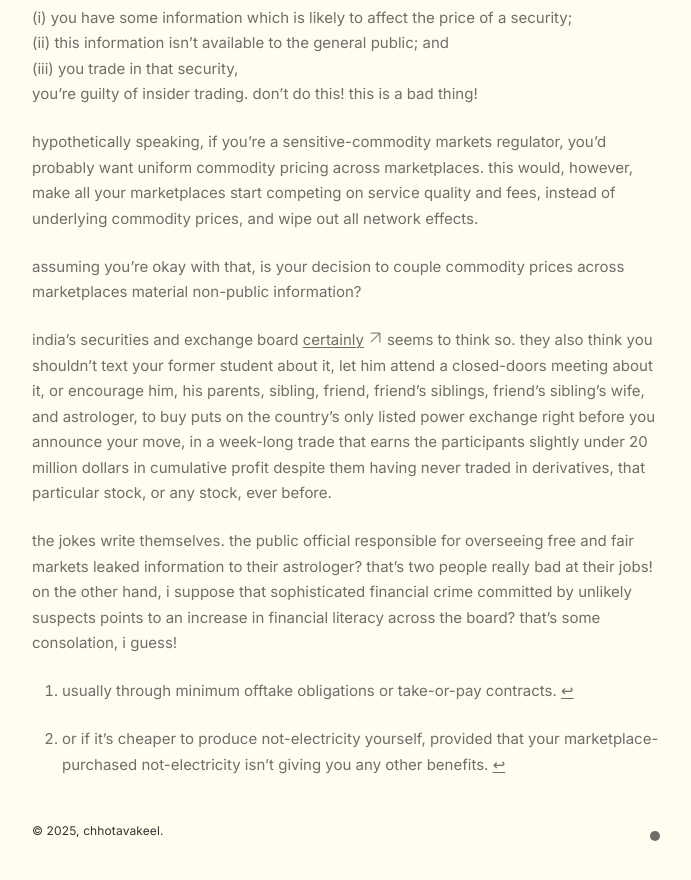
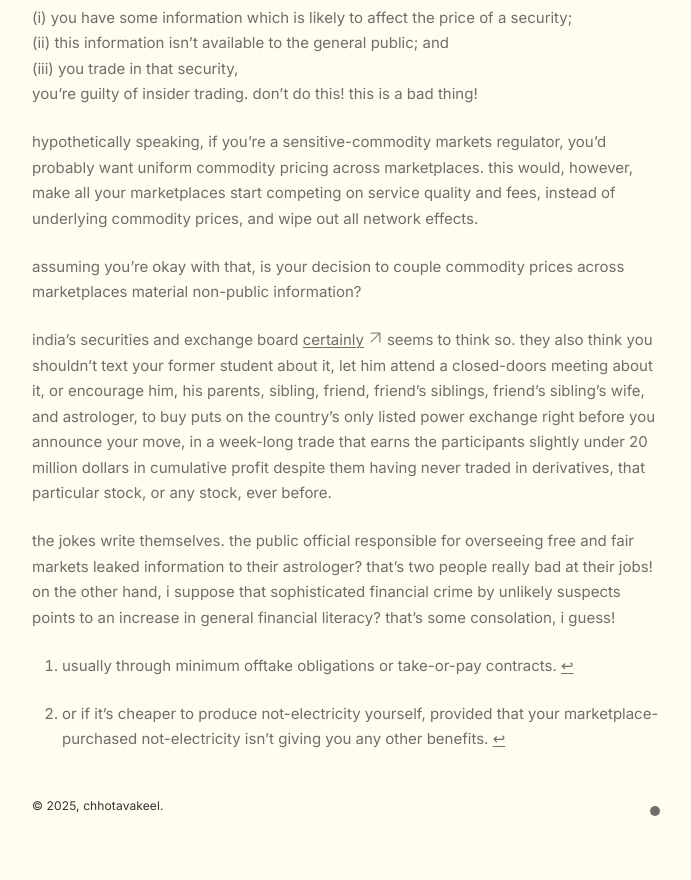
Before and after one commit to chhotavakeel/updatedsite, a Jekyll site: the page built from _notes/Public/all-electricity-is-accounting.md, in a window 1280 px wide and 900 px high, scrolled down 1672 px. Shown: the top 880 px of the window, without its empty margins (293-984 px from the left). Built offline with Jekyll 4.4.1, drawn with Linux system fonts in a browser that asks for light colours.

Commit message:
Update all-electricity-is-accounting.md

```diff
--- a/_notes/Public/all-electricity-is-accounting.md
+++ b/_notes/Public/all-electricity-is-accounting.md
@@ -39,7 +39,7 @@ assuming you're okay with that, is your decision to couple commodity prices acro
 
 india's securities and exchange board [certainly](https://www.sebi.gov.in/sebi_data/attachdocs/oct-2025/interim_order_ie1.pdf) seems to think so. they also think you shouldn't text your former student about it, let him attend a closed-doors meeting about it, or encourage him, his parents, sibling, friend, friend's siblings, friend's sibling's wife, and astrologer, to buy puts on the country's only listed power exchange right before you announce your move, in a week-long trade that earns the participants slightly under 20 million dollars in cumulative profit despite them having never traded in derivatives, that particular stock, or any stock, ever before.
 
-the jokes write themselves. the public official responsible for overseeing free and fair markets leaked information to their astrologer? that's two people really bad at their jobs! on the other hand, i suppose that sophisticated financial crime committed by unlikely suspects points to an increase in financial literacy across the board? that's some consolation, i guess!
+the jokes write themselves. the public official responsible for overseeing free and fair markets leaked information to their astrologer? that's two people really bad at their jobs! on the other hand, i suppose that sophisticated financial crime by unlikely suspects points to an increase in general financial literacy? that's some consolation, i guess!
 
 [^1]: usually through minimum offtake obligations or take-or-pay contracts.
 
```
